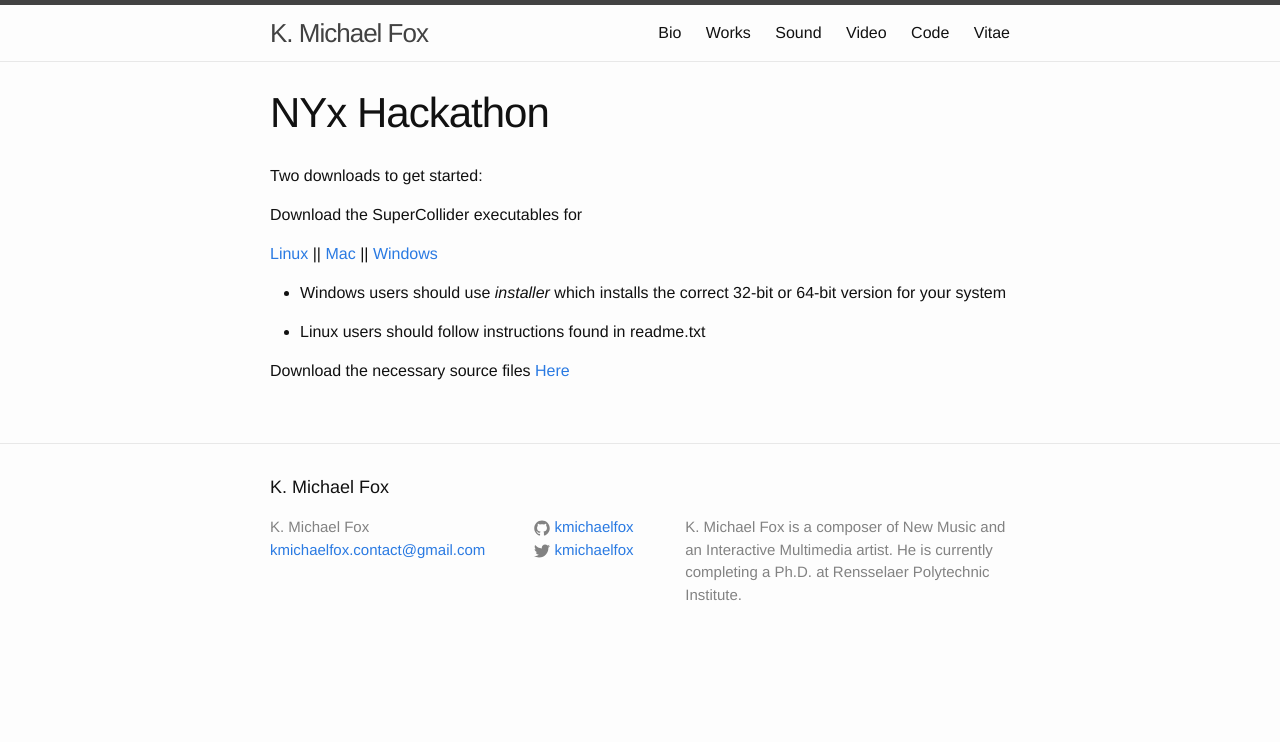
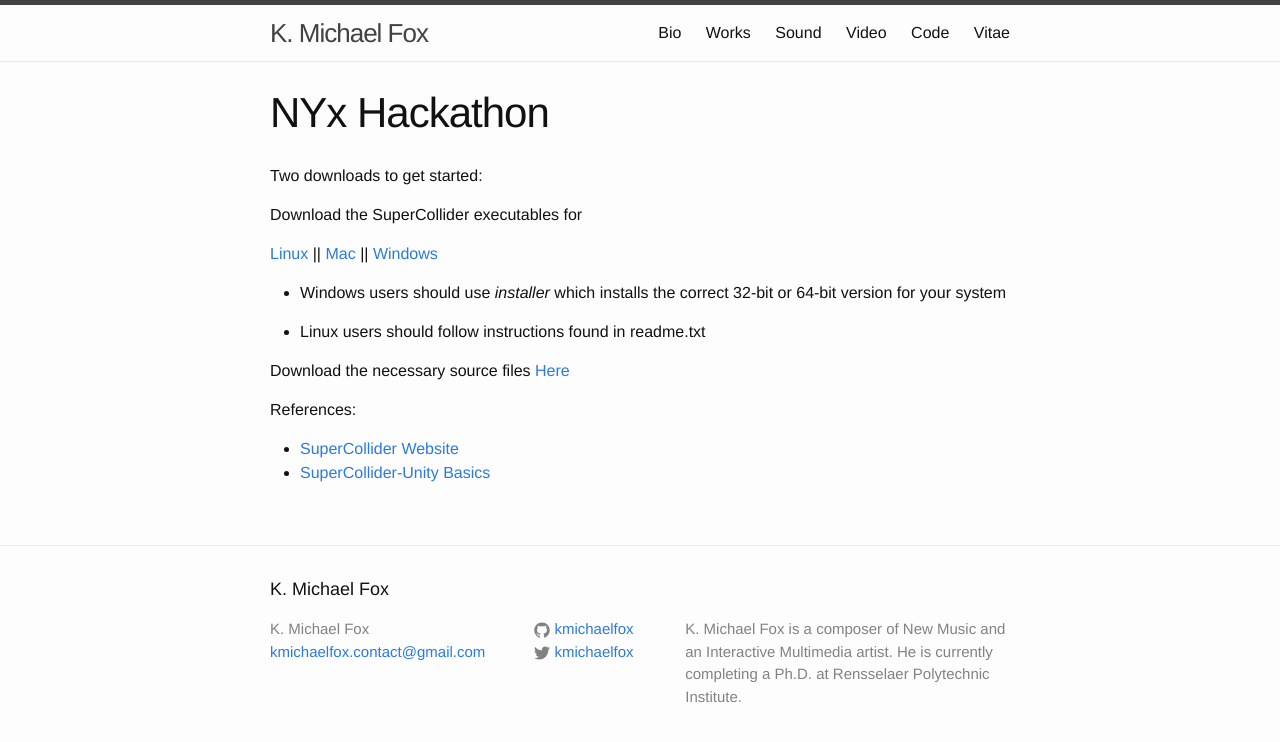
Before and after one commit to kmichaelfox/kmichaelfox.github.io, a Jekyll site: the page built from nyx_hackathon.md, in a window 1280 px wide. Shown: the top 742 px of the page. Built offline with Jekyll 4.4.1, drawn with Linux system fonts in a browser that asks for light colours.

Commit message:
Update nyx_hackathon.md

```diff
--- a/nyx_hackathon.md
+++ b/nyx_hackathon.md
@@ -17,3 +17,9 @@ Download the SuperCollider executables for
 * Linux users should follow instructions found in readme.txt
 
 Download the necessary source files [Here](https://www.dropbox.com/sh/qwr9zkdv6gmz7bf/AADcNmoAYqMmbB-brWJ35waEa?dl=1)
+
+
+References:
+
+* [SuperCollider Website](http://supercollider.github.io/)
+* [SuperCollider-Unity Basics](https://www.youtube.com/watch?v=YFWAuX5vWoU)
```
